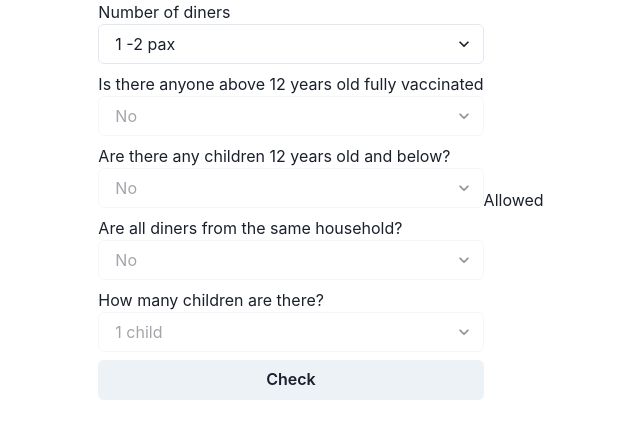
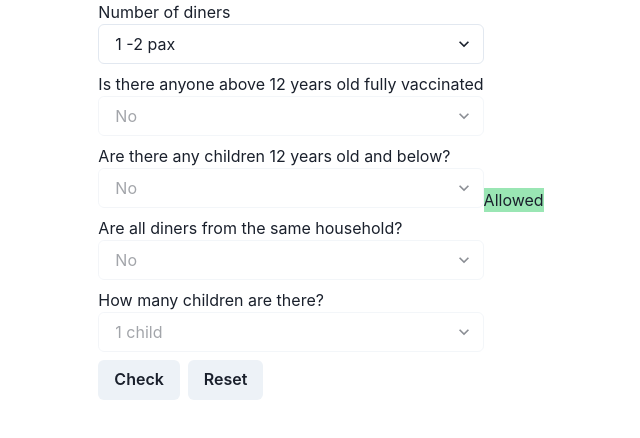
Before and after one commit to renyitan/can-you-dine-out, a React (Create React App) app: page / in a window 1280 px wide. Shown: the top 438 px of the page, without its empty margins (319-959 px from the left). Built offline with nearby package versions, Linux system fonts and the light colour scheme.

Commit message:
clean up some code

```diff
--- a/src/App.js
+++ b/src/App.js
@@ -1,7 +1,17 @@
 import { useEffect, useState } from 'react';
-import { useForm } from 'react-hook-form';
 
-import { Button, Center, Select, Stack } from '@chakra-ui/react';
+import {
+  Box,
+  Button,
+  ButtonGroup,
+  Container,
+  Center,
+  Flex,
+  Grid,
+  GridItem,
+  Select,
+  Stack,
+} from '@chakra-ui/react';
 
 function App() {
   const [numDiners, setNumDiners] = useState(2);
@@ -10,23 +20,26 @@ function App() {
   const [isChildrenBelowTwelve, setIsChildrenBelowTwleve] = useState(false);
   const [isDinersFromSameHousehold, setIsDinersFromSameHousehold] =
     useState(false);
-
   const [numChildren, setNumChildren] = useState(1);
   const [numDinersWithChildren, setnumDinersWithChildren] = useState(0);
+  const [isAllowed, setIsAllowed] = useState(true);
 
-  useEffect(() => {
+  function reset() {
+    setNumDiners(2);
     setIsChildrenAboveTwelveVaccinated(false);
     setIsChildrenBelowTwleve(false);
     setIsDinersFromSameHousehold(false);
     setNumChildren(1);
     setnumDinersWithChildren(0);
+  }
+
+  useEffect(() => {
+    if (numDiners === 2) reset();
   }, [numDiners]);
 
   useEffect(() => {
     setNumChildren(1);
   }, [isDinersFromSameHousehold]);
-
-  const [isAllowed, setIsAllowed] = useState(true);
 
   function check() {
     if (numDiners <= 2) {
@@ -49,16 +62,11 @@ function App() {
     }
 
     if (isDinersFromSameHousehold) {
-      if (numChildren < 5) setIsAllowed(true);
-      else {
-        setIsAllowed(false);
-      }
+      numChildren < 5 ? setIsAllowed(true) : setIsAllowed(false);
       return;
     }
 
     if (!isDinersFromSameHousehold) {
-      console.log('numChildren', numChildren);
-
       if (numChildren === 1) {
         setIsAllowed(true);
         return;
@@ -69,26 +77,20 @@ function App() {
         return;
       }
 
-      console.log('numDiners', numDiners);
-
-      if (numDinersWithChildren <= 3) {
-        setIsAllowed(false);
-      } else {
-        setIsAllowed(true);
-      }
+      numDinersWithChildren <= 3 ? setIsAllowed(false) : setIsAllowed(true);
       return;
     }
     return;
   }
 
   return (
-    <div className="App">
+    <div>
       <Center>
         <Stack>
           <div>
             <h1>Number of diners</h1>
             <Select
-              defaultValue={numDiners}
+              value={numDiners}
               onChange={(event) => setNumDiners(parseInt(event.target.value))}
             >
               <option value="2">1 -2 pax</option>
@@ -156,7 +158,7 @@ function App() {
                   !isChildrenAboveTwelveVaccinated ||
                   !isChildrenBelowTwelve
                 }
-                defaultValue={numChildren}
+                value={numChildren}
                 onChange={(event) =>
                   setNumChildren(parseInt(event.target.value))
                 }
@@ -173,7 +175,6 @@ function App() {
                   !isChildrenAboveTwelveVaccinated ||
                   !isChildrenBelowTwelve
                 }
-                defaultValue={1}
                 value={numChildren}
                 onChange={(event) =>
                   setNumChildren(parseInt(event.target.value))
@@ -205,12 +206,19 @@ function App() {
               </Select>
             </div>
           )}
+          <ButtonGroup>
+            <Button onClick={() => check()}>Check</Button>
+            <Button onClick={() => reset()}>Reset</Button>
+          </ButtonGroup>
+        </Stack>
 
-          <Button onClick={() => check()}>Check</Button>
-        </Stack>
-        <Stack>
-          <h1>{isAllowed ? 'Allowed' : 'Not Allowed'}</h1>
-        </Stack>
+        <div>
+          {isAllowed ? (
+            <Box bg="green.200">Allowed</Box>
+          ) : (
+            <Box bg="red.200">Not Allowed</Box>
+          )}
+        </div>
       </Center>
     </div>
   );
```
